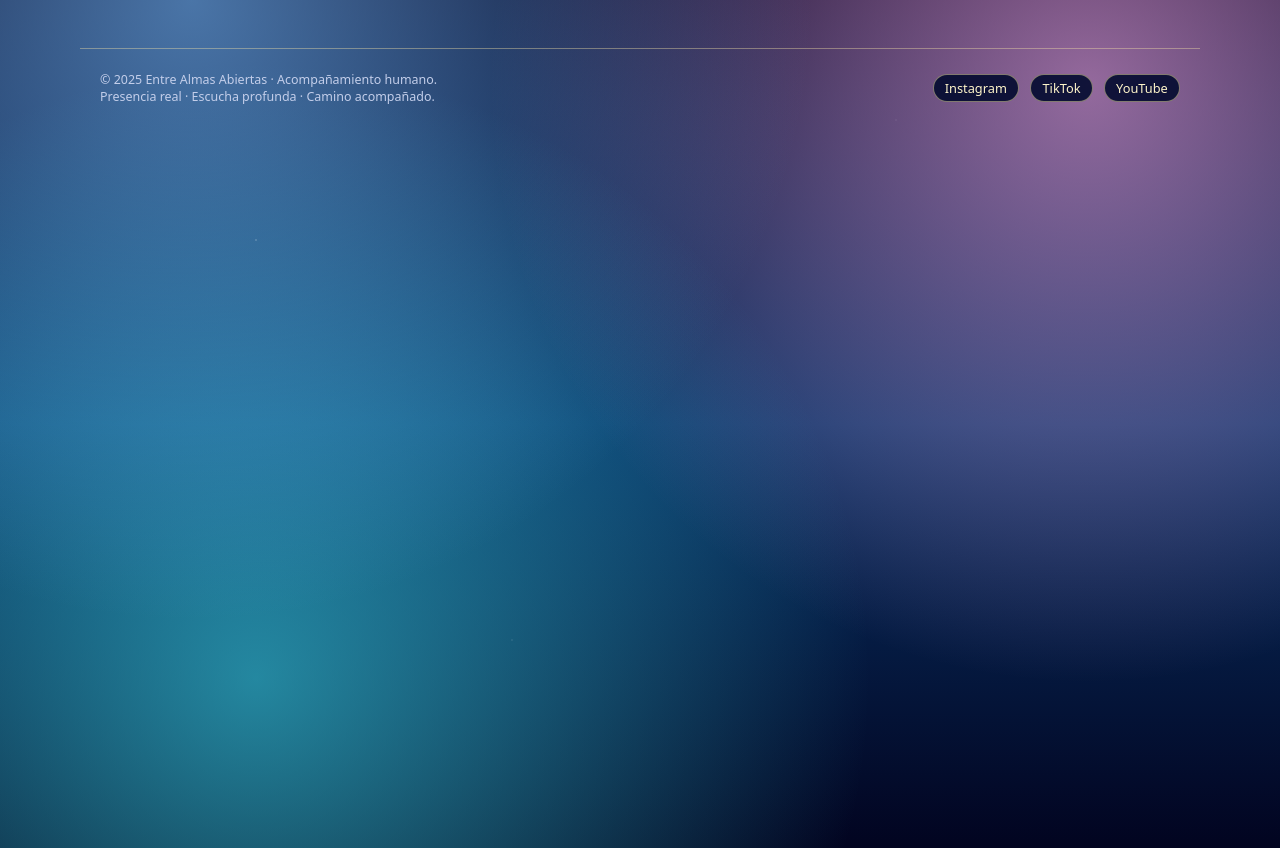
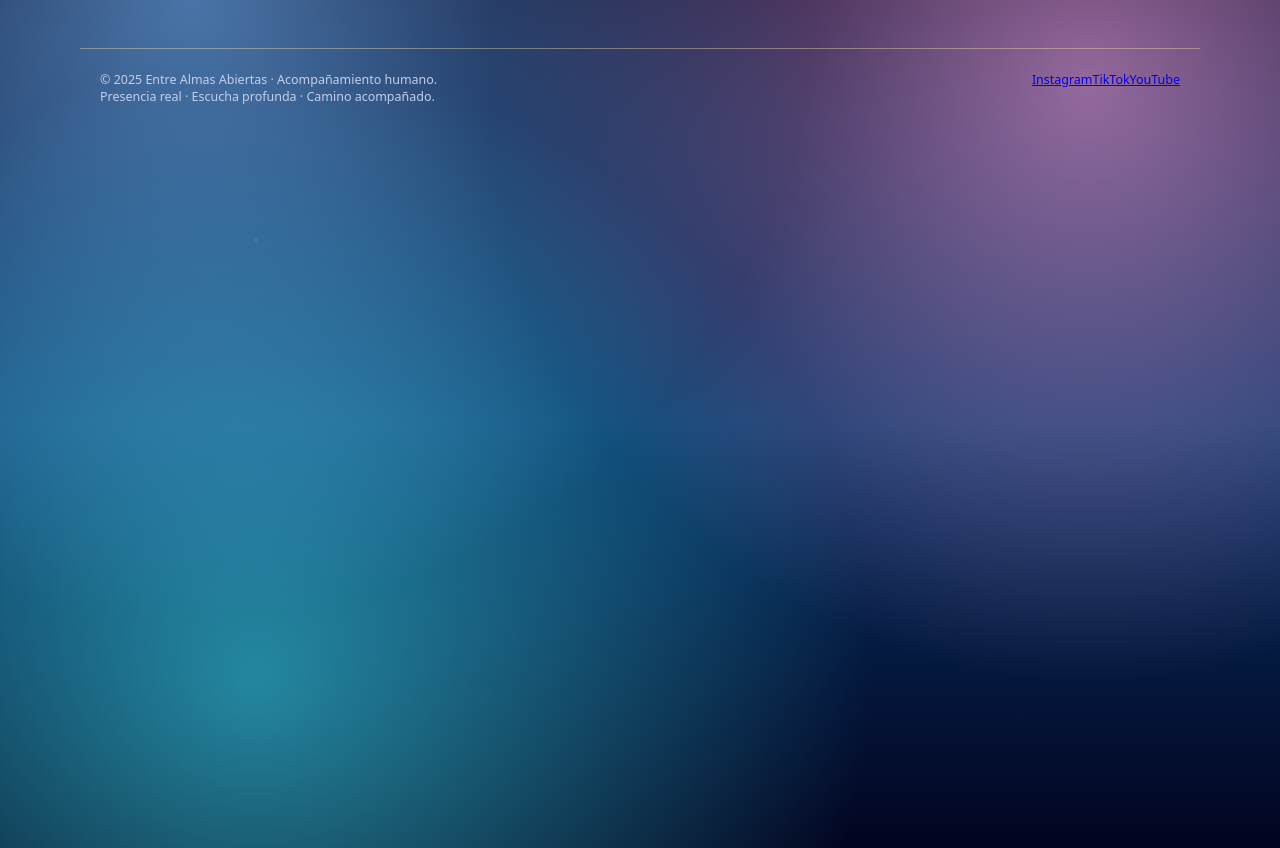
Before and after one commit to lulabtechnology/Entre-almas-abiertas, a Next.js app: page / in a window 1280 px wide. Built offline with nearby package versions, Linux system fonts and the light colour scheme.

Commit message:
Update globals.css

```diff
--- a/app/globals.css
+++ b/app/globals.css
@@ -493,32 +493,3 @@ body {
     padding: 1.6rem 1.4rem;
   }
 }
-/* Enlaces a redes sociales en el footer */
-.social-links {
-  display: flex;
-  flex-wrap: wrap;
-  gap: 0.7rem;
-  align-items: center;
-}
-
-.social-link {
-  font-size: 0.8rem;
-  color: var(--aureya-gold-soft);
-  text-decoration: none;
-  padding: 0.25rem 0.7rem;
-  border-radius: 999px;
-  border: 1px solid rgba(246, 228, 167, 0.5);
-  background: rgba(3, 10, 47, 0.9);
-  transition: background 0.18s ease, color 0.18s ease, box-shadow 0.18s ease;
-}
-
-.social-link:hover {
-  background: linear-gradient(
-    130deg,
-    var(--aureya-pink),
-    var(--aureya-gold),
-    var(--aureya-teal)
-  );
-  color: #040814;
-  box-shadow: 0 0 20px rgba(255, 210, 255, 0.6);
-}
```
